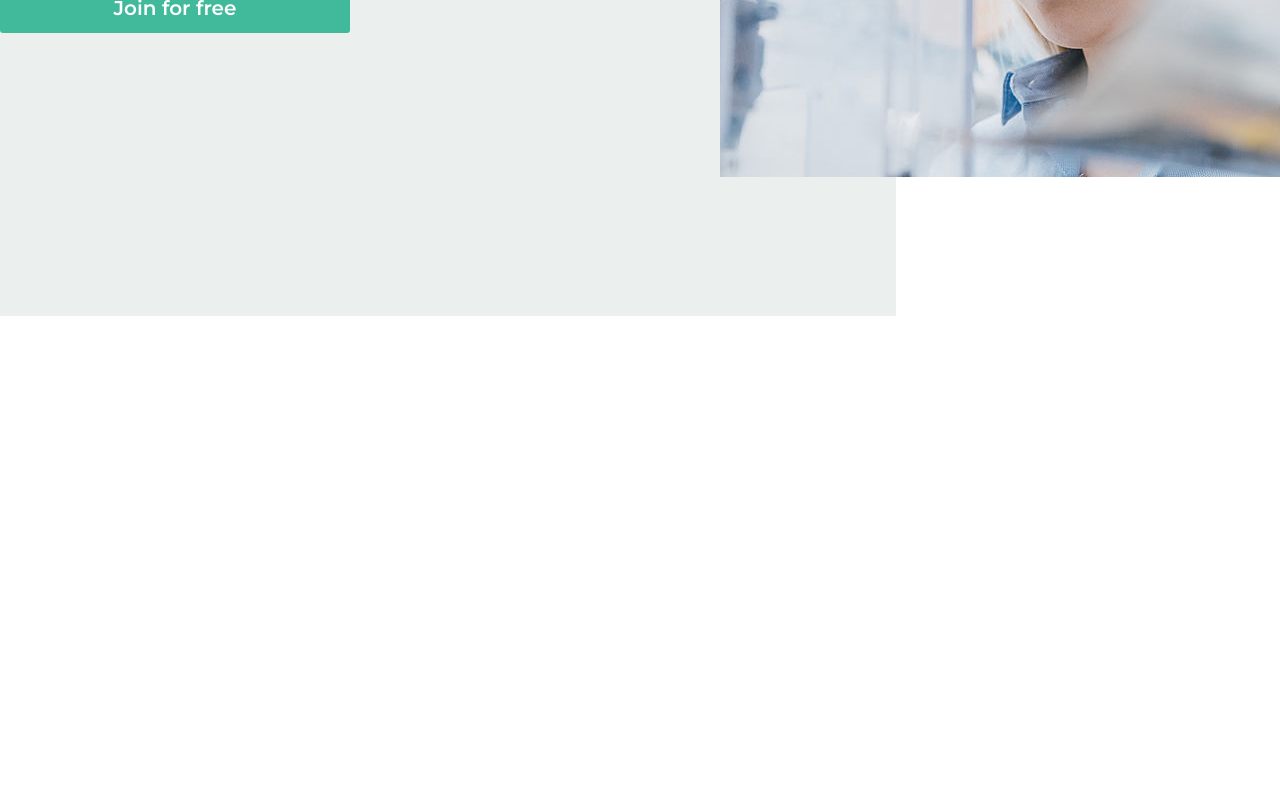
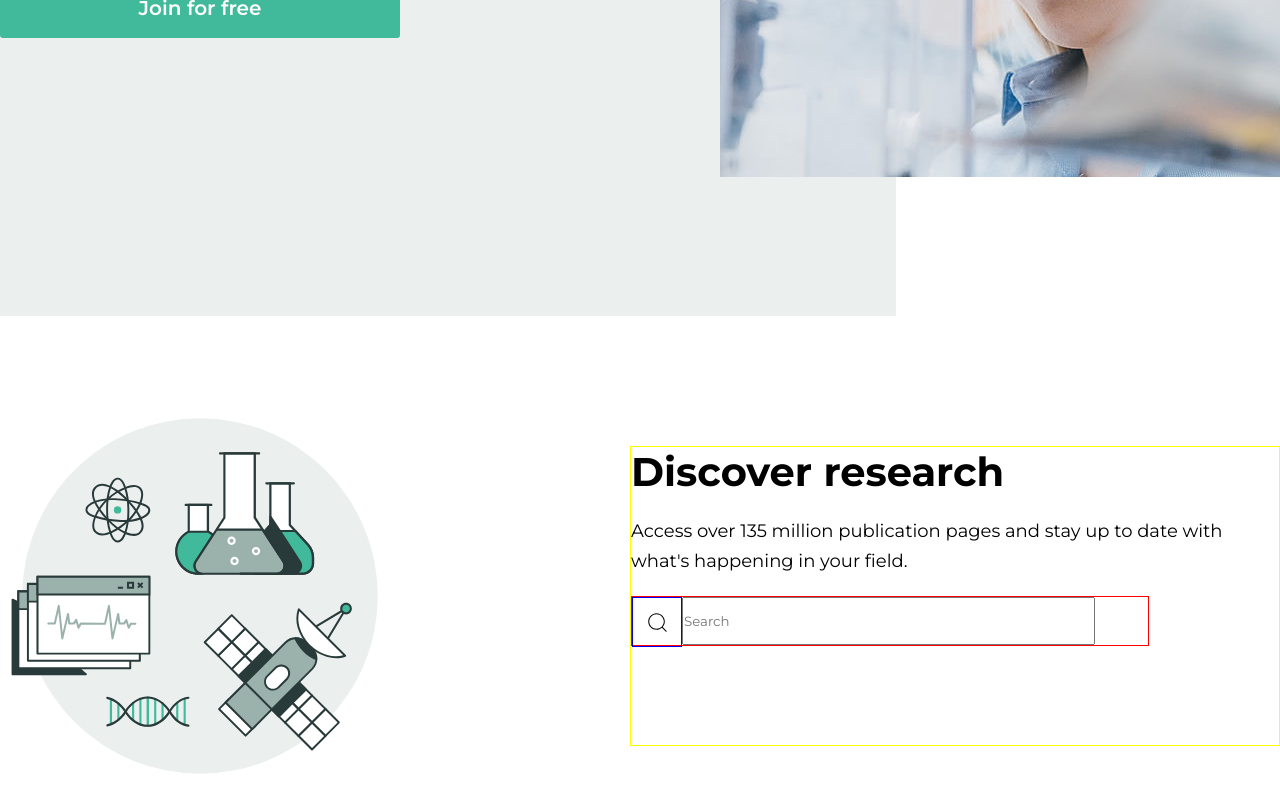
Before and after one commit to shakhawatsalam/kprtec_problem2, a React (Create React App) app: page / in a window 1280 px wide. Shown: the part 509-1309 px from the top of the page. Before the commit the page ends 825 px from the top, so only its background shows below. Built offline with nearby package versions, Linux system fonts and the light colour scheme.

Commit message:
woking on discover secton

```diff
--- a/package.json
+++ b/package.json
@@ -8,6 +8,7 @@
     "@testing-library/user-event": "^13.2.1",
     "react": "^18.2.0",
     "react-dom": "^18.2.0",
+    "react-icons": "^4.7.1",
     "react-scripts": "5.0.1",
     "web-vitals": "^2.1.0"
   },
--- /dev/null
+++ b/src/component/Discoverscetion/DiscoverResearch.css
@@ -0,0 +1,53 @@
+.discover_section{
+    margin-top: 150px;
+}
+.discover_container{
+    display: flex;
+    justify-content: space-between;
+    align-items: center;
+}
+.discover_img{
+    height: 400px;
+    width: 400px;
+}
+.discover_content{
+    width: 650px;
+    height: 300px;
+    border: 1px solid yellow;
+    position: relative;
+}
+.discover_content > h1 {
+    font-size: 2.5rem;
+    margin-bottom: 20px;
+}
+.discover_content > p{
+    font-size: 18px;
+    margin-bottom: 20px;
+    line-height: 30px;
+}
+.input{
+    border: 1px solid red;
+    width: 80%;
+    height: 50px;
+    outline: none;
+    position: relative;
+    /* display: flex; */
+}
+.input > input {
+    width: 80%;
+    margin-left: 50px;
+    height: 100%;
+    position: absolute;
+}
+.icon{
+    position: absolute;
+    z-index: 1;
+    display: block;
+    justify-content: center;
+    align-items: center;
+    border: 1px solid blue;
+    height: 50px;
+    width: 50px;
+    display: flex;
+    font-size: 25px;
+}
--- /dev/null
+++ b/src/component/Discoverscetion/DiscoverResearch.jsx
@@ -0,0 +1,33 @@
+import React from "react";
+import "./DiscoverResearch.css";
+import DisImg from "../../Assets/index-discover.svg";
+import * as CiIcons from "react-icons/ci";
+
+const DiscoverResearch = () => {
+  return (
+    <>
+      <div className='discover_section'>
+        <div className='container'>
+          <div className='discover_container'>
+            <div className='discover_img'>
+              <img src={DisImg} alt='' />
+            </div>
+            <div className='discover_content'>
+              <h1>Discover research</h1>
+              <p>
+                Access over 135 million publication pages and stay up to date
+                with what's happening in your field.
+              </p>
+              <div className="input">
+               <div className="icon"><CiIcons.CiSearch /></div>
+                <input type='text' placeholder='Search ' />
+              </div>
+            </div>
+          </div>
+        </div>
+      </div>
+    </>
+  );
+};
+
+export default DiscoverResearch;
--- a/src/component/herosection/HeroSection.css
+++ b/src/component/herosection/HeroSection.css
@@ -3,6 +3,7 @@
     background-color: #EBEFEE;
     width: 70%;
     position: absolute;
+    z-index: 0;
 }
 .header_container{
     position: relative;
@@ -28,9 +29,9 @@
     object-fit: fill;
 } */
 button{
-   width: 70%;
+   width: 80%;
    margin-top: 20px;
-   height: 50px;
+   height: 60px;
    font-size: 20px;
    font-weight: 600;
    color: white;
--- a/src/pages/Home.jsx
+++ b/src/pages/Home.jsx
@@ -1,4 +1,5 @@
 import React from "react";
+import DiscoverResearch from "../component/Discoverscetion/DiscoverResearch";
 import HeroSection from "../component/herosection/HeroSection";
 import NaveBar from "../component/navbar/NaveBar";
 
@@ -6,7 +7,8 @@ const Home = () => {
     return (
         <>
             <NaveBar />
-            <HeroSection/>
+            <HeroSection />
+            <DiscoverResearch />
         </>);
 };
 
```
Also changed, not shown: 1 other file (tests, documents, lock files or other folders).
